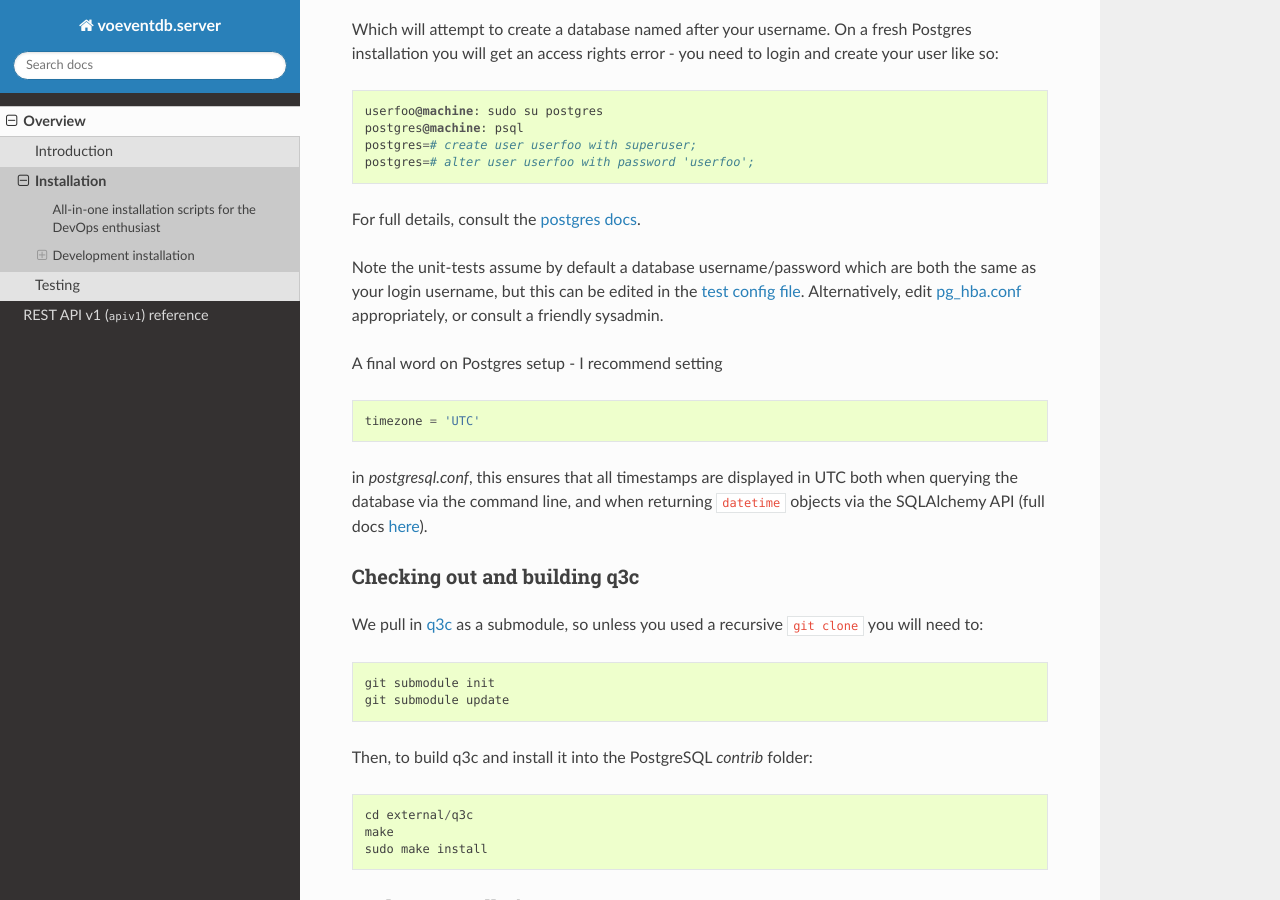
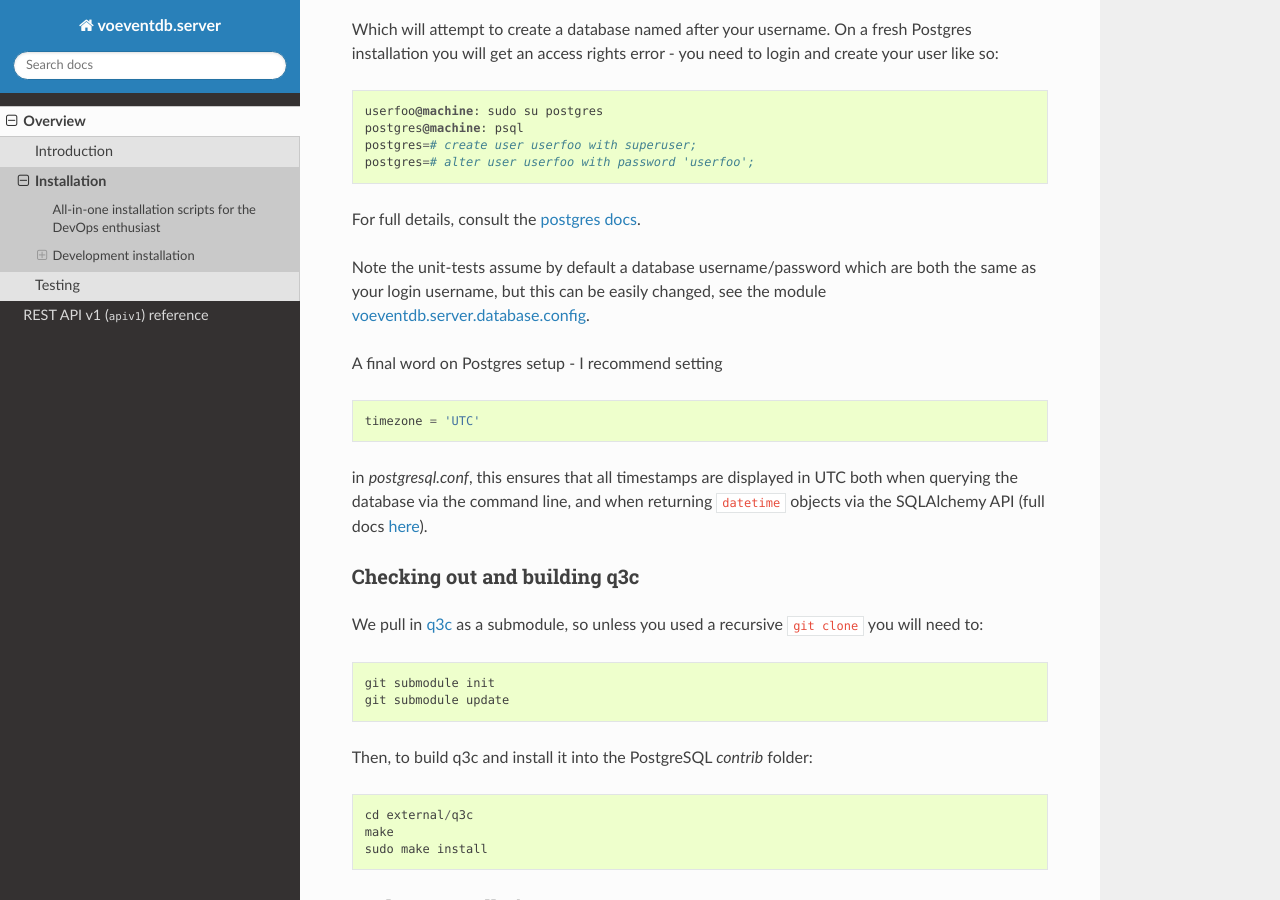
Before and after one commit to timstaley/voeventdb, a Sphinx documentation site: the page built from docs/source/overview/installation.rst, in a window 1280 px wide and 900 px high, scrolled down 1042 px. Built offline with Sphinx 7.4.7 and the Read the Docs theme 2.0.0, drawn with Linux system fonts in a browser that asks for light colours; pages that are not in the unit, such as notebooks, are missing from menus; the version number could not be read and is left out.

Commit message:
Tweak docs, fix broken link

```diff
--- a/docs/source/overview/installation.rst
+++ b/docs/source/overview/installation.rst
@@ -16,14 +16,14 @@ All-in-one installation scripts for the DevOps_ enthusiast
 
 If you'd like to install your own copy of voeventdb, you may be
 interested in the accompanying
-`Ansible <http://www.ansible.com/configuration-management>`__
-`role <http://docs.ansible.com/ansible/playbooks_roles.html>`__ that
+`Ansible <http://www.ansible.com/configuration-management>`_
+`role <http://docs.ansible.com/ansible/playbooks_roles.html>`_ that
 provides a pre-configured installation of the voeventdb database and
 REST API, optionally served via Apache, available here:
 https://github.com/timstaley/ansible-voeventdb.
 
 The voeventdb role is demonstrated in conjunction with another role
-installing the `Comet <http://comet.readthedocs.org/>`__ broker (to pull
+installing the `Comet <http://comet.readthedocs.org/>`_ broker (to pull
 in the latest VOEvent packets) here:
 https://github.com/4pisky/voeventdb-deploy - in fact, those are the
 scripts which build http://voeventdb.4pisky.org/.
@@ -43,7 +43,7 @@ for some tips regarding manual installation.
 Postgres Database Setup
 ~~~~~~~~~~~~~~~~~~~~~~~~~~~~~
 Before the unit-tests or database setup will run, we need a
-`PostgreSQL <http://www.postgresql.org/>`__ installation, and a database
+`PostgreSQL <http://www.postgresql.org/>`_ installation, and a database
 login with createdb rights. On a typical Debian system, install postgres
 with something like:
 
@@ -70,13 +70,12 @@ need to login and create your user like so:
     postgres=# alter user userfoo with password 'userfoo';
 
 For full details, consult the `postgres
-docs <http://www.postgresql.org/docs/9.3/interactive/tutorial-createdb.html>`__.
+docs <http://www.postgresql.org/docs/9.3/interactive/tutorial-createdb.html>`_.
 
 Note the unit-tests assume by default a database username/password which
-are both the same as your login username, but this can be edited in the
-`test config file <voeventdb/tests/config.py>`__. Alternatively, edit
-`pg\_hba.conf <http://www.postgresql.org/docs/9.1/static/auth-pg-hba-conf.html>`__
-appropriately, or consult a friendly sysadmin.
+are both the same as your login username, but this can be easily changed, see the
+module
+`voeventdb.server.database.config <https://github.com/timstaley/voeventdb/blob/master/voeventdb/server/database/config.py#L11>`_.
 
 A final word on Postgres setup - I recommend setting
 
```
